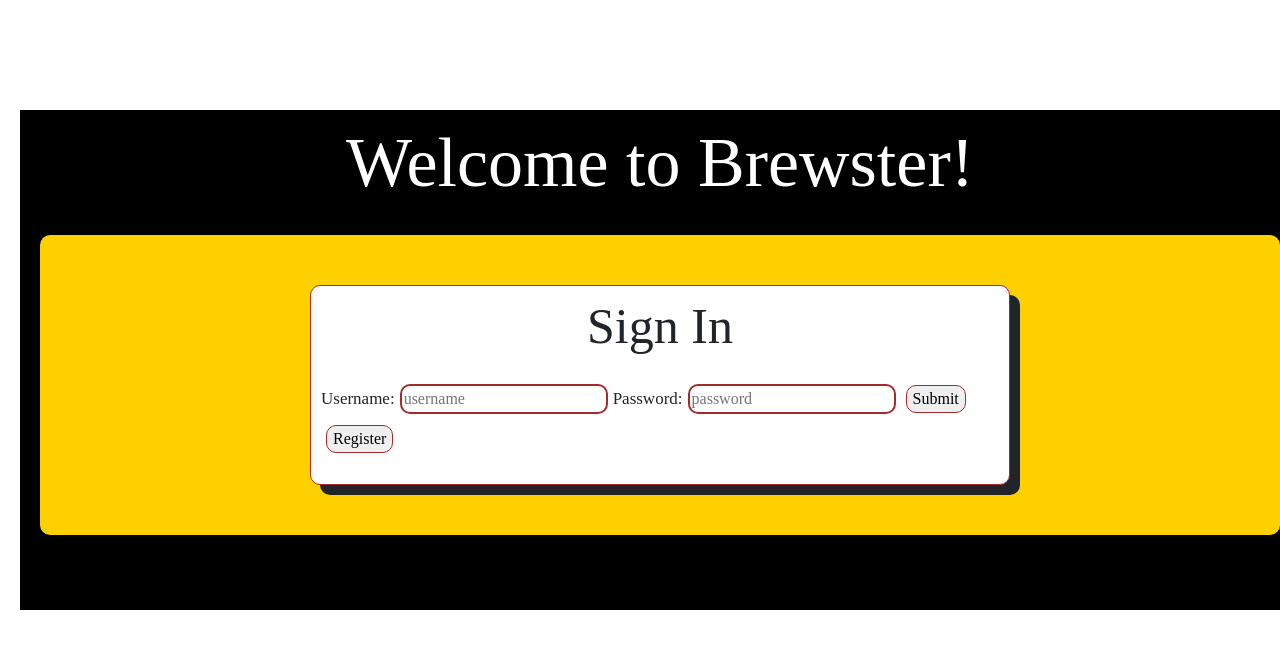
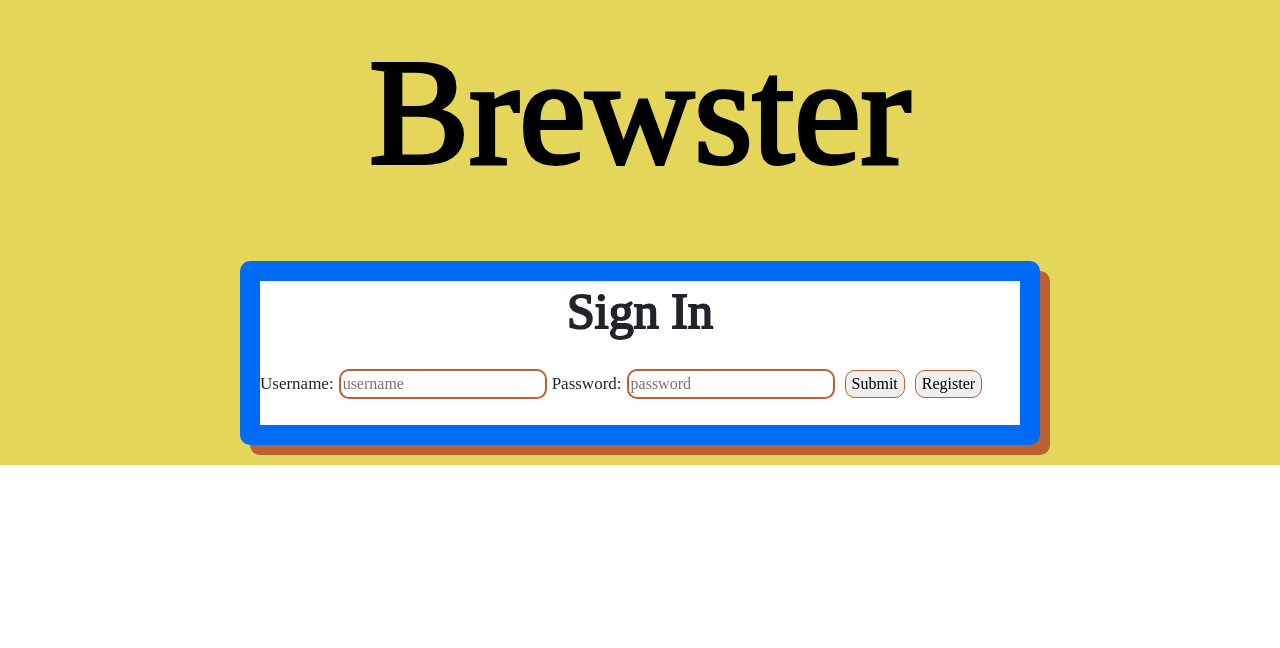
Before and after one commit to brownabs/Brewster, a React app: page / in a window 1280 px wide. Built offline with nearby package versions, Linux system fonts and the light colour scheme; a web font is replaced by a local one.

Commit message:
working with styling

```diff
--- a/src/components/auth/Login.js
+++ b/src/components/auth/Login.js
@@ -39,7 +39,7 @@ export default class Login extends Component {
   render() {
     return (
         <div className="landingPage">
-          <p className="pageTitle">Welcome to Brewster!</p>
+          <p className="pageTitle">Brewster</p>
           <div className="innerLandingPage">
             <div className="loginFormContainer">
               <form className="loginForm">
--- a/src/components/auth/login.css
+++ b/src/components/auth/login.css
@@ -1,34 +1,50 @@
-@import url("https://fonts.googleapis.com/css?family=Fredericka+the+Great");
+@import url("https://fonts.googleapis.com/css?family=Fredericka+the+Grwght@300;400&family=Yrsa&display=swap");
 
-@media (max-width: 600px) {
+@import url("https://fonts.googleapis.com/css2?family=Signika+Negative:wght@300;400&family=Yrsa&display=swap");
 
-}
+.landingPage {
 
+    background-color: rgb(228, 214, 91);
+    display: flex;
+    justify-content: center;
+    flex-direction: column;
+    align-items: center;
+  }
+
+  .innerLandingPage {
+    display: flex;
+    justify-content: center;
+    flex-direction: column;
+    align-items: center;
+    margin: 20px;
+    border-radius: 10px;
+    /* height: 500px; */
+  }
 .loginForm {
-  margin: 20px;
-  padding: 10px;
-  border: 1px brown solid;
+  /* margin: 20px; */
+  /* padding: 5px; */
+  border: 20px rgb(0, 107, 247) solid;
   background-color: white;
   border-radius: 10px;
-  height: 200px;
-  width: 700px;
-  box-shadow: 10px 10px;
+  width: 800px;
+  box-shadow: 10px 10px  rgb(187, 97, 49);
+  padding-bottom: 20px;
 }
 
 .submit {
-  border: 1px brown solid;
+  border: 1px rgb(187, 97, 49) solid;
   border-radius: 10px;
   margin: 5px;
 }
 
 .password {
-  border: 2px brown solid;
+  border: 2px rgb(187, 97, 49) solid;
   border-radius: 10px;
   margin: 5px;
 }
 
 .username {
-  border: 2px brown solid;
+  border: 2px rgb(187, 97, 49) solid;
   border-radius: 10px;
   margin: 5px;
 }
@@ -38,11 +54,12 @@
 }
 
 .pageTitle {
-  font-size: 70px;
+  font-size: 150px;
   display: flex;
   justify-content: center;
   font-family: "Fredericka the Great", serif;
-  color: white;
+  color: black;
+  -webkit-text-stroke-width: 4px;
 }
 
 .signIn {
@@ -50,24 +67,6 @@
     justify-content: center;
     font-family: "Fredericka the Great", serif;
     font-size: 50px;
-    padding-bottom: 15px
+    padding-bottom: 15px;
+    -webkit-text-stroke-width: 2px;
 }
-
-.landingPage {
-  margin: 50px;
-  height: 500px;
-  width: 100%;
-  margin: 20px;
-  background-color: black;
-}
-
-.innerLandingPage {
-  display: flex;
-  justify-content: center;
-  flex-direction: column;
-  align-items: center;
-  margin: 20px;
-  border-radius: 10px;
-  background-color: hsl(49, 100%, 50%);
-  height: 300px;
-}
--- a/src/index.css
+++ b/src/index.css
@@ -1,6 +1,3 @@
-body {
-    padding-top: 90px;
-}
 
 .card-link {
   margin: 12px 0 0 0;
```
